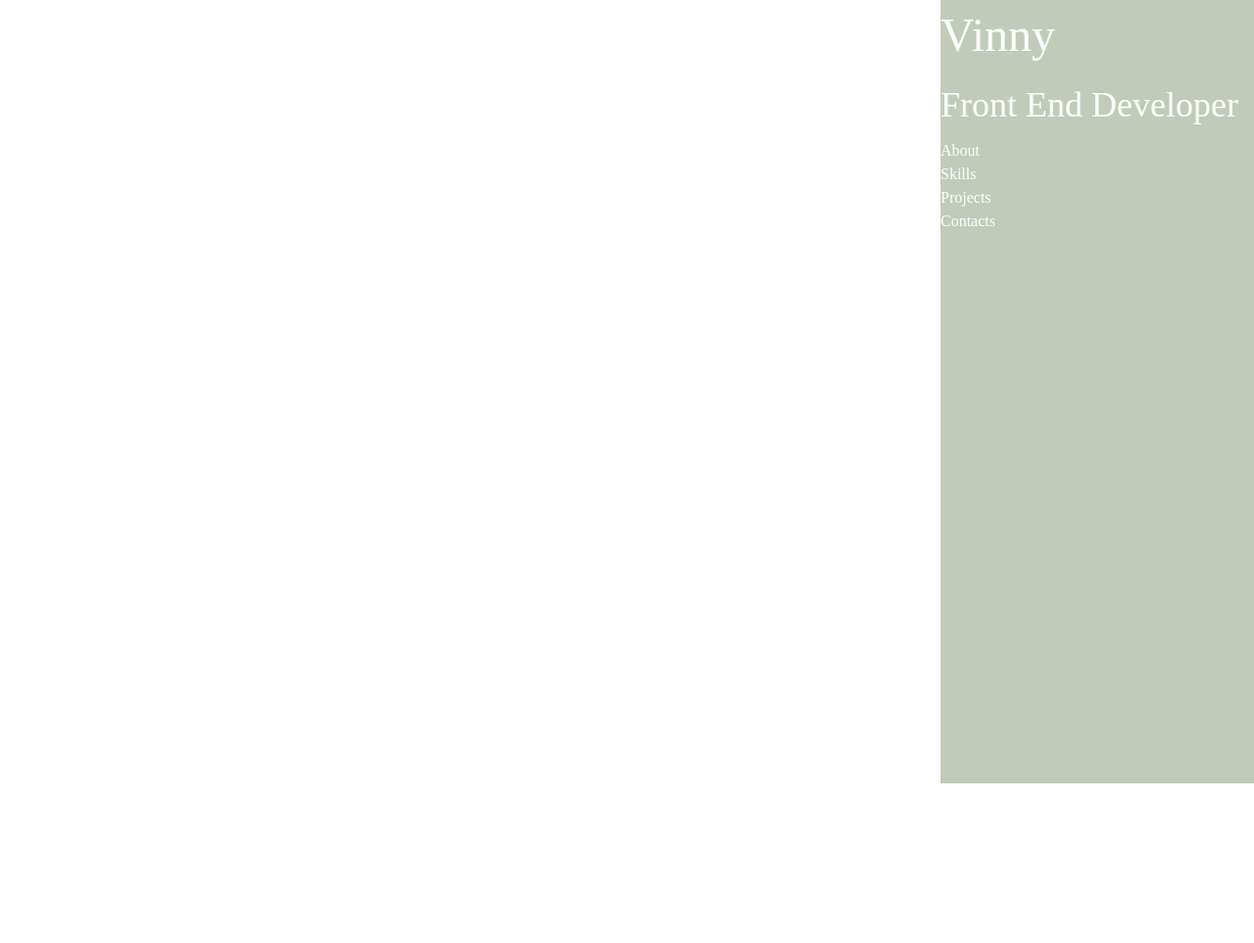
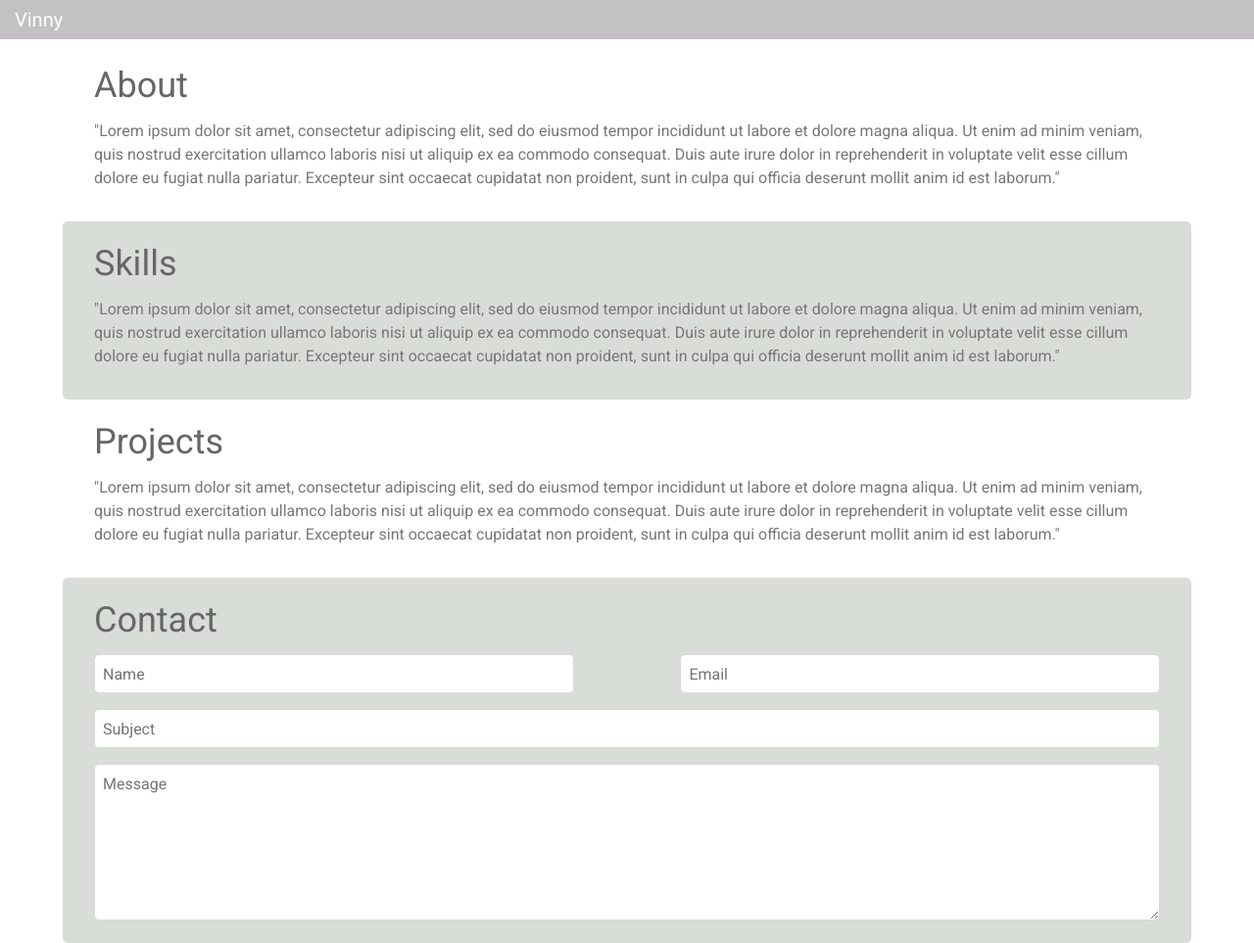
Before and after one commit to VinnyE/vinnyE.github.io, a plain HTML site: page index.html in a window 1280 px wide. Shown: the whole page at 98% size. Before the commit the page ends 800 px from the top, so only its background shows below. Drawn offline with Linux system fonts and the light colour scheme.

Commit message:
Add navigation, add sections + style contact form.

```diff
--- a/assets/styles/main.css
+++ b/assets/styles/main.css
@@ -49,21 +49,77 @@ table {
 
 /*** base ***/
 html {
-  font-size: 16px;
+  font-size: 1rem;
+
 }
 body {
   line-height: 1.5;
+	font-family: 'Roboto', sans-serif;
+	color: #777;
+	-webkit-box-sizing: border-box;
+	box-sizing: border-box;
 }
 
-/*** layout ***/
+/*** general ***/
+.about,
+.skills,
+.projects,
+.contact {
+	/*border-bottom: 2px solid rgba(218, 216, 218, 0.3);*/
+	padding: 1em 2em;
+	border-radius: 5px;
+}
+.container {
+	margin-top: 44px;
+	max-width: 90%;
+	margin-left: auto;
+	margin-right: auto;
+}
+.skills,
+.contact {
+	background: #D9DDD7;
+}
+
+/***main header***/
+nav {
+	color: white;
+}
 .main-header {
-  width: 25%;
+  width: 30%;
   height: 100%;
   position: fixed;
   top: 0;
   right: 0;
-  color: white;
   background: #C1CBBA;
+	display: flex;
+	flex-direction: column;
+	align-items: center;
+	padding: 0 1em;
+	z-index: 100;
+	visibility: hidden;
+}
+img {
+	height: 25%;
+}
+.main-header a {
+	padding: 1em 8em;
+	border-bottom: 2px solid rgba(255, 255, 255, 0.2);
+}
+/*** sticky header ***/
+.sticky-header {
+	background: #C3C1C3;
+	position: fixed;
+	top: 0;
+	left: 0;
+	z-index: 99;
+	width: 100%;
+}
+.sticky-header a {
+	padding: .25em .75em;
+	display: inline-block;
+}
+.sticky-header h4 {
+	margin: 0;
 }
 
 /*** typography ***/
@@ -89,9 +145,44 @@ h3 {
 h4 {
   font-size: 1.25rem;
 }
+.section-heading {
+	color: #666;
+}
 
 /*** links ***/
 a {
   text-decoration: none;
   color: white;
+	display: block;
 }
+
+/*** form ***/
+
+#form-name,
+#form-email {
+	width: 45%;
+}
+input[type="text"] {
+	margin-bottom: 1em;
+	height: 2.5em;
+}
+input[type="text"],
+textarea {
+	outline: none;
+	padding: .5em;
+	border: 1px solid #DAD8DA;
+	border-radius: 5px;
+	-webkit-box-sizing: border-box;
+	box-sizing: border-box;
+	font: inherit;
+}
+#form-name {
+	margin-right: 10%;
+}
+#form-subject,
+#form-text-area {
+	width: 100%;
+}
+textarea {
+	height: 10em;
+}
--- a/index.html
+++ b/index.html
@@ -5,22 +5,59 @@
   <meta name="viewport" content="width=device-width, initial-scale=1.0">
   <meta http-equiv="X-UA-Compatible" content="ie=edge">
   <title>Vinny's Portfolio</title>
+  <link href="https://fonts.googleapis.com/css?family=Roboto:400,700" rel="stylesheet">
   <link rel="stylesheet" href="assets/styles/main.css">
 </head>
 <body>
   <!-- Header -->
-  <section class='main-header'>
-    <h1>Vinny</h1>
-    <h2>Front End Developer</h2>
-    <ul>
-      <li><a href="#">About</a><li>
-      <li><a href="#">Skills</a></li>
-      <li><a href="#">Projects</a></li>
-      <li><a href="#">Contacts</a></li>
-    </ul>
-  </section>
+  <nav>
+
+    <section class="main-header">
+      <img />
+      <h2>Vinny</h2>
+      <h4>Front End Developer</h4>
+      <ul>
+        <li><a href="#">About</a></li>
+        <li><a href="#">Skills</a></li>
+        <li><a href="#">Projects</a></li>
+        <li><a href="#">Contact</a></li>
+      </ul>
+    </section>
+
+    <section class="sticky-header">
+      <h4><a href="#">Vinny</a></h4>
+    </section>
+  </nav>
+
+  <div class="container">
+
+    <section class="about">
+      <h2 class="section-heading">About</h2>
+      <p>"Lorem ipsum dolor sit amet, consectetur adipiscing elit, sed do eiusmod tempor incididunt ut labore et dolore magna aliqua. Ut enim ad minim veniam, quis nostrud exercitation ullamco laboris nisi ut aliquip ex ea commodo consequat. Duis aute irure dolor in reprehenderit in voluptate velit esse cillum dolore eu fugiat nulla pariatur. Excepteur sint occaecat cupidatat non proident, sunt in culpa qui officia deserunt mollit anim id est laborum."</p>
+    </section>
+
+    <section class="skills">
+      <h2 class="section-heading">Skills</h2>
+      <p>"Lorem ipsum dolor sit amet, consectetur adipiscing elit, sed do eiusmod tempor incididunt ut labore et dolore magna aliqua. Ut enim ad minim veniam, quis nostrud exercitation ullamco laboris nisi ut aliquip ex ea commodo consequat. Duis aute irure dolor in reprehenderit in voluptate velit esse cillum dolore eu fugiat nulla pariatur. Excepteur sint occaecat cupidatat non proident, sunt in culpa qui officia deserunt mollit anim id est laborum."</p>
+    </section>
+
+    <section class="projects">
+      <h2 class="section-heading">Projects</h2>
+      <p>"Lorem ipsum dolor sit amet, consectetur adipiscing elit, sed do eiusmod tempor incididunt ut labore et dolore magna aliqua. Ut enim ad minim veniam, quis nostrud exercitation ullamco laboris nisi ut aliquip ex ea commodo consequat. Duis aute irure dolor in reprehenderit in voluptate velit esse cillum dolore eu fugiat nulla pariatur. Excepteur sint occaecat cupidatat non proident, sunt in culpa qui officia deserunt mollit anim id est laborum."</p>
+    </section>
+
+    <section class="contact">
+      <h2 class="section-heading">Contact</h2>
+      <form>
+        <input type="text" name="name" id="form-name" placeholder="Name"/><!---
+    ---><input type="text" name="email" id="form-email" placeholder="Email"/><!---
+    ---><input type="text" name="subject" id="form-subject" placeholder="Subject"/>
+        <textarea name="message" id="form-text-area" placeholder="Message"></textarea>
+      </form>
+    </section>
 
 
+  </div>
 
 </body>
 </html>
```
